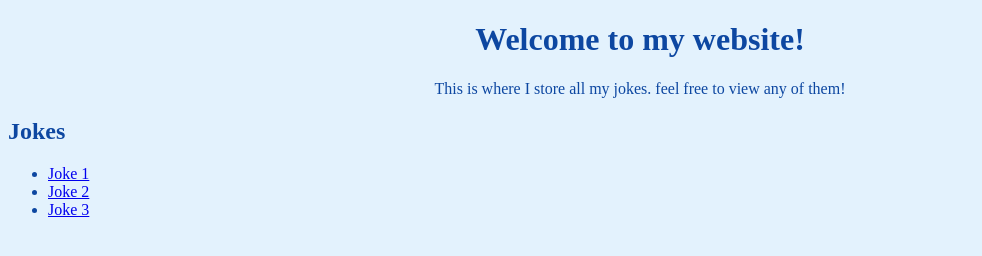
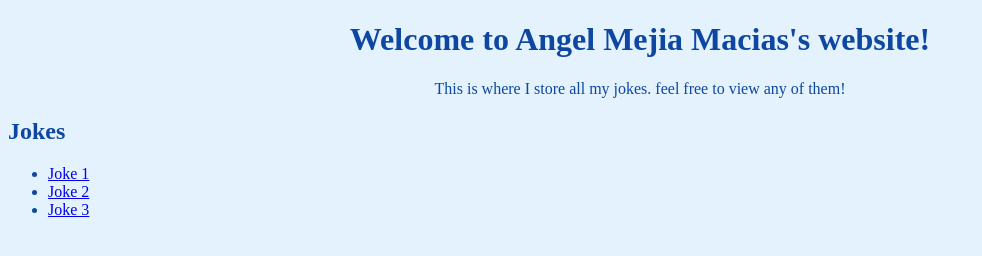
Before and after one commit to J506ak/final-website, a plain HTML site: page Index.html in a window 1280 px wide. Shown: the whole page, without its empty margins (0-982 px from the left). Drawn offline with Linux system fonts and the light colour scheme.

Commit message:
index.html was changed for demo.
index.html was changed for demo.

```diff
--- a/Index.html
+++ b/Index.html
@@ -10,7 +10,7 @@
     </style>
 </head>
 <body>
-    <h1>Welcome to my website!</h1>
+    <h1>Welcome to Angel Mejia Macias's website!</h1>
     <p> This is where I store all my jokes. feel free to view any of them!</p>
     <h2>Jokes</H2>
     <ul><li><a href="joke1.html">Joke 1</a></li>
```
